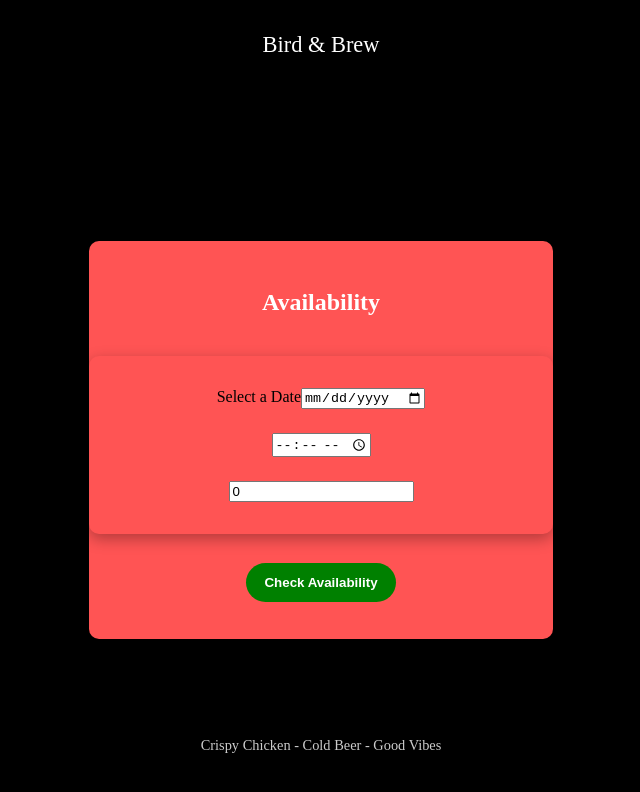
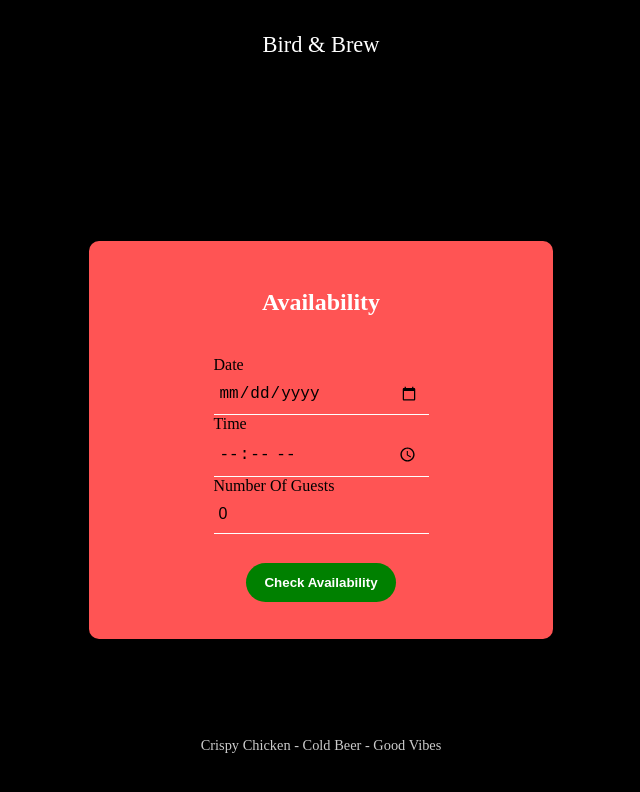
Before and after one commit to joshuauaua/BirdAndBrewReact, a React (Vite) app: page /booking in a window 1280 px wide. Shown: the top 792 px of the page, without its empty margins (319-959 px from the left). Built offline with nearby package versions, Linux system fonts and the light colour scheme.

Commit message:
Styling with form inputs

```diff
--- a/src/components/pages/booking/Availability.jsx
+++ b/src/components/pages/booking/Availability.jsx
@@ -1,44 +1,41 @@
-import '/src/pages/Booking.css'
-
-
 export default function Availability({ formData, setFormData }) {
 
   return (
     <>
-      <div className="form-container">
+      <div className="availability-container">
 
-        <div className="form-input">
-          <label className="form-label"> Select a Date</label>
+        <label className="label">Date</label>
         <input
         type="date"
+        className="input"
         placeholder="Select Date"
         value={formData.date}
         onChange = {(e) => setFormData({...formData, date: e.target.value})}
         />
-        </div>
 
-        <div className="form-input">
+
+        <label className="label">Time</label>
         <input
         type="time"
+        className="input"
         placeholder="Select Time"
         value={formData.time}
         onChange={(e) => setFormData({...formData, time: e.target.value})}
         />
-        </div>
 
-        <div className="form-input">
+
+        <label className="label">Number Of Guests</label>
         <input
           type="number"
+          className="input"
+
           placeholder="Number of Guests"
           value={formData.numberOfGuests}
           onChange={(e) => setFormData(
             {...formData,
               numberOfGuests:e.target.value
             })}
-
         />
-        </div>
-
       </div>
     </>
   );
--- a/src/components/pages/booking/GuestInfo.jsx
+++ b/src/components/pages/booking/GuestInfo.jsx
@@ -1,33 +1,48 @@
 export default function GuestInfo({ formData, setFormData }) {
   return (
     <>
-      <div className="form-container">
-        <input type="text"
+      <div className="form-container group">
+        <input
+          type="text"
+          className="input"
           placeholder="First Name"
           value={formData.firstName}
-        onChange = {(e) => setFormData({...formData, firstName: e.target.value})}
+          onChange={(e) =>
+            setFormData({ ...formData, firstName: e.target.value })
+          }
         />
-                <input type="text"
+         <span className="highlight"></span>
+
+        <input
+          type="text"
+          className="input"
           placeholder="Last Name"
           value={formData.lastName}
-        onChange = {(e) => setFormData({...formData, lastName: e.target.value})}
+          onChange={(e) =>
+            setFormData({ ...formData, lastName: e.target.value })
+          }
         />
-
-
+        <span className="highlight"></span>
 
         <input
           type="email"
+          className="input"
           placeholder="Email Address"
-        value= {formData.email}
-        onChange = {(e) => setFormData({...formData, email: e.target.value})}
+          value={formData.email}
+          onChange={(e) => setFormData({ ...formData, email: e.target.value })}
         />
+        <span className="highlight"></span>
+
         <input
           type="tel"
+          className="input"
           placeholder="Phone Number"
-        value ={formData.phoneNumber}
-        onChange = {(e) => setFormData({...formData, phoneNumber: e.target.value})}
-
+          value={formData.phoneNumber}
+          onChange={(e) =>
+            setFormData({ ...formData, phoneNumber: e.target.value })
+          }
         />
+        <span className="highlight"></span>
       </div>
     </>
   );
--- a/src/components/pages/booking/HandleAvailability.jsx
+++ b/src/components/pages/booking/HandleAvailability.jsx
@@ -8,7 +8,7 @@ export default async function HandleAvailability(formData, setError, setTables,
       `http://localhost:5240/api/reservations/available-tables?date=${formData.date}&startTime=${formData.time}&partySize=${formData.numberOfGuests}`
     );
 
-    if (!response.ok) throw new Error("Failed to fetch available tables");
+    if (!response.ok) throw new Error("Failed to fetch available tables. Are you sure you have entered the correct details?");
 
     const data = await response.json();
     setTables(data);
--- a/src/pages/Booking.css
+++ b/src/pages/Booking.css
@@ -106,3 +106,55 @@
   background-color: green;
   border-radius: 4px;
 }
+
+
+
+
+/* Input Styling */
+.group {
+  position: relative;
+ }
+
+ .input {
+  font-size: 16px;
+  padding: 10px 10px 10px 5px;
+  display: block;
+  width: 200px;
+  border: none;
+  border-bottom: 1px solid #ffffff;
+  background: transparent;
+ }
+
+ .input:focus {
+  outline: none;
+ }
+
+
+ .highlight {
+  position: absolute;
+  height: 60%;
+  width: 100px;
+  top: 25%;
+  left: 0;
+  pointer-events: none;
+  opacity: 0.5;
+ }
+
+ .input:focus ~ .highlight {
+  animation: inputHighlighter 0.3s ease;
+ }
+
+ @keyframes inputHighlighter {
+  from {
+   background: #ffffff;
+  }
+
+  to {
+   width: 0;
+   background: transparent;
+  }
+ }
+
+.label{
+  margin-top: px;
+}
```
Lines whose indentation alone changed are shown as unchanged.
